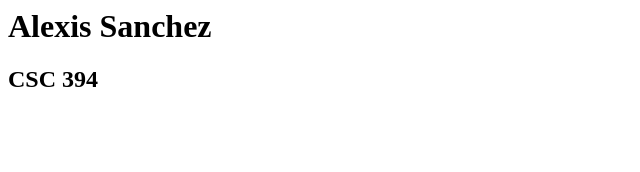
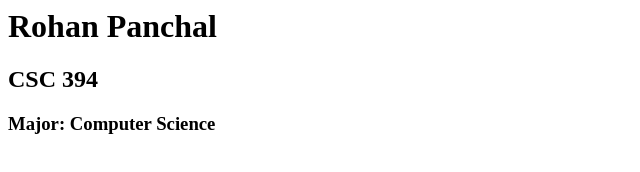
Before and after one commit to NewExps/csc-394-assignment-1, a plain HTML site: page index.html in a window 1280 px wide. Shown: the whole page, without its empty margins (0-640 px from the left). Drawn offline with Linux system fonts and the light colour scheme.

Commit message:
Update index.html

```diff
--- a/index.html
+++ b/index.html
@@ -1,9 +1,10 @@
 <html xmlns="http://www.w3.org/1999/xhtml" >
   <head>
-    <title> Alexis Sanchez Home Page</title>
+    <title>Rohan's Home Page</title>
   </head>
   <body>
-    <h1>Alexis Sanchez</h1>
+    <h1>Rohan Panchal</h1>
     <h2>CSC 394</h2>
+    <h3>Major: Computer Science</h3>
   </body>
 </html>
```
